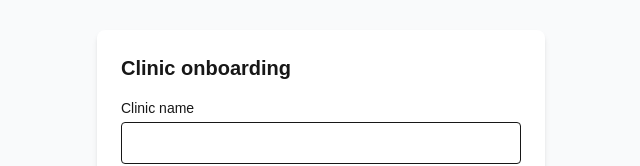
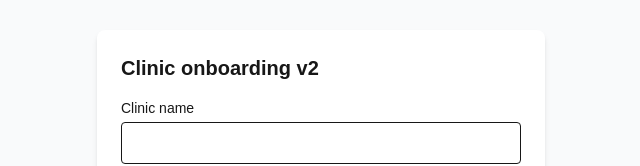
Before and after one commit to scott1098ce-mintstac/signalcare-web, a Next.js app: page /auth/onboarding in a window 1280 px wide. Shown: the part 184-350 px from the top of the page, without its empty margins (319-959 px from the left). Built offline with nearby package versions, Linux system fonts and the light colour scheme; no server answers.

Commit message:
force redeploy onboarding UI

```diff
--- a/app/auth/onboarding/page.tsx
+++ b/app/auth/onboarding/page.tsx
@@ -93,7 +93,7 @@
   return (
     <div className="min-h-screen flex items-center justify-center bg-gray-50">
       <div className="bg-white p-6 rounded-lg shadow-md w-full max-w-md">
-        <h1 className="text-xl font-semibold mb-4">Clinic onboarding</h1>
+        <h1 className="text-xl font-semibold mb-4">Clinic onboarding v2</h1>
 
         <form onSubmit={handleSubmit} className="space-y-4">
           <div>
```
